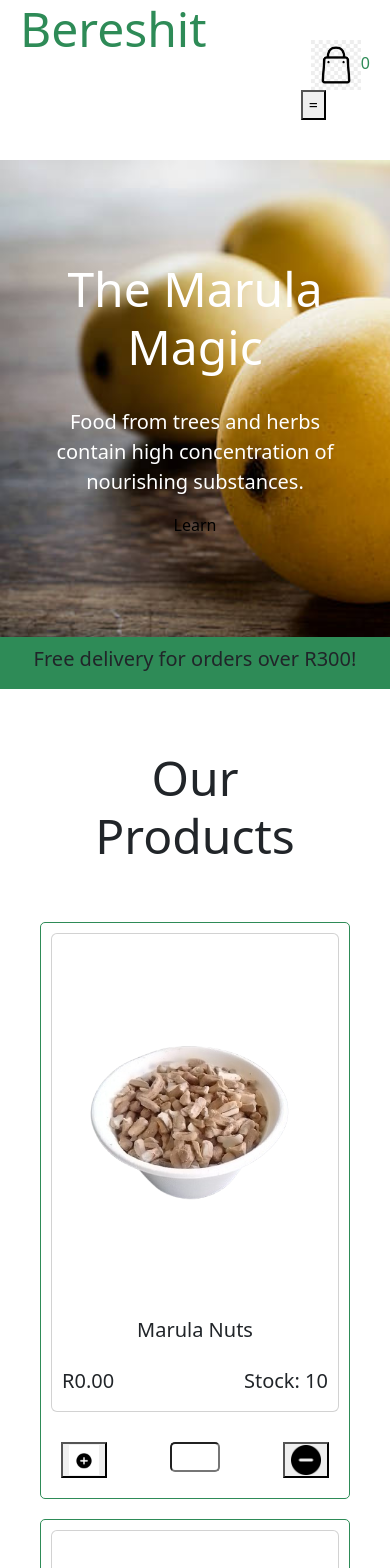
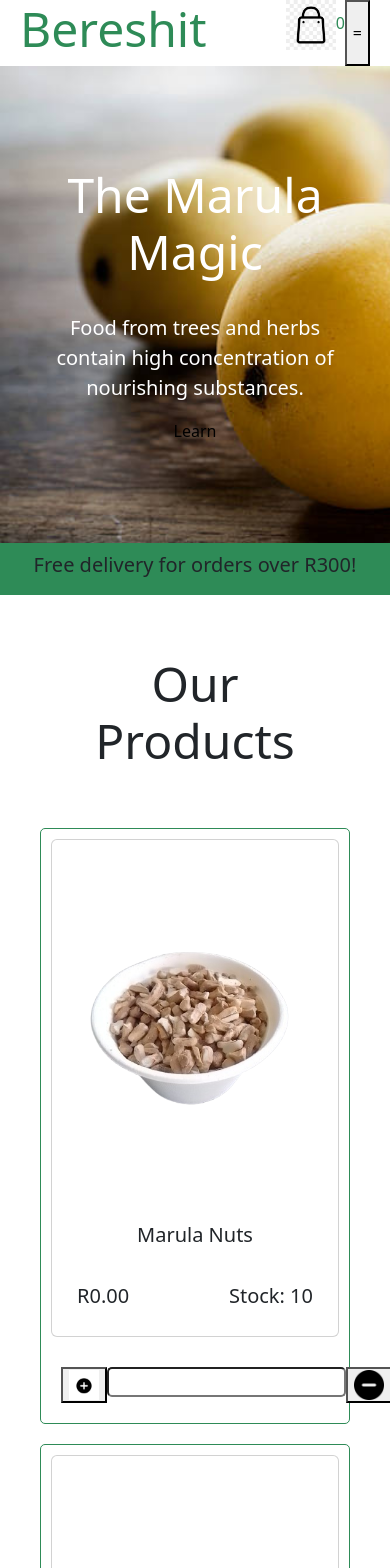
Before and after one commit to malebosambo/bereshit, a React (Vite) app: page / in a window 390 px wide. Shown: the top 1568 px of the page. Built offline with nearby package versions, Linux system fonts and the light colour scheme.

Commit message:
Update App.css

```diff
--- a/src/App.css
+++ b/src/App.css
@@ -104,7 +104,8 @@
   }
 
   .Mobile_Menu {
-    padding: 40px 0;
+    display: flex;
+    flex-direction: row;
   }
 
   .Product {
@@ -117,6 +118,7 @@
 
   .Product_Card_Btn {
     display: flex;
+    flex-direction: row;
     justify-content: space-between;
     padding: 20px;
     width: 100%;
@@ -128,12 +130,12 @@
 
   .Product_Card_Input {
     border-radius: 5px;
-    width: 50px;
   }
 
   .Product_Details {
     display: flex;
     justify-content: space-between;
+    padding: 10px 15px;
   }
 
   .Product_Items {
```
